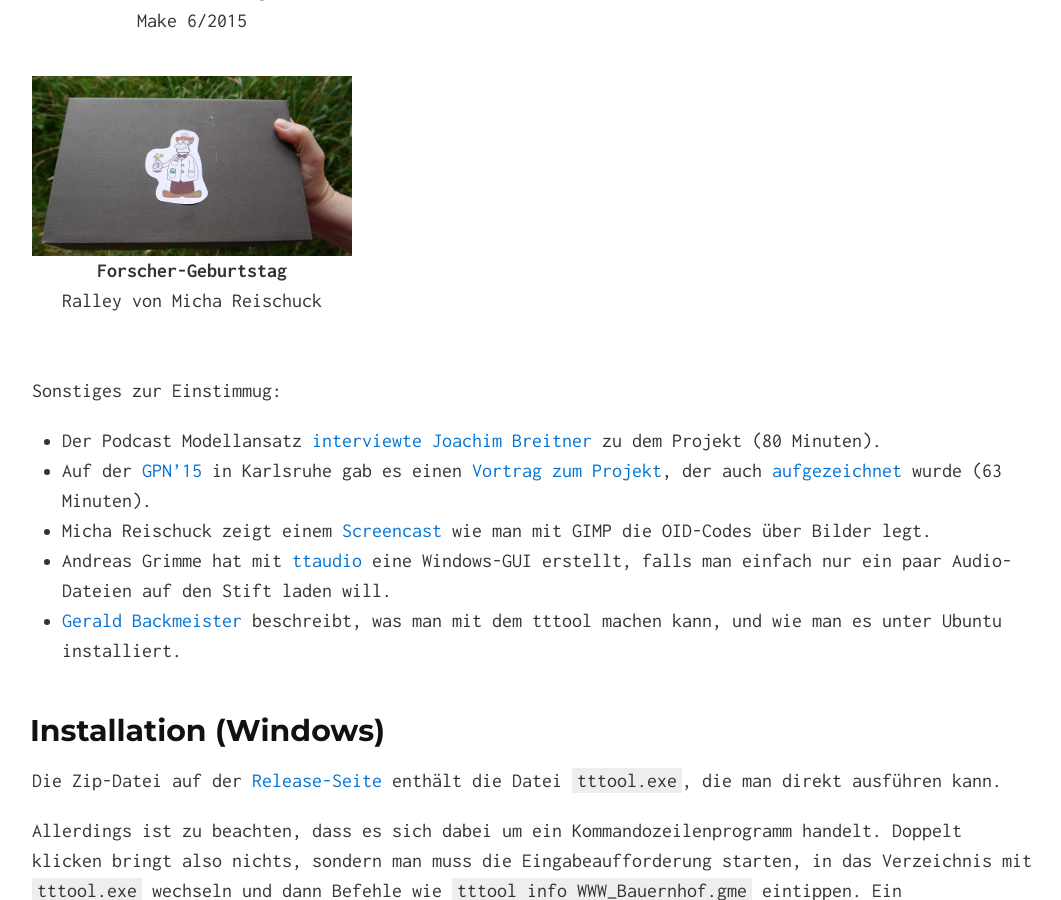
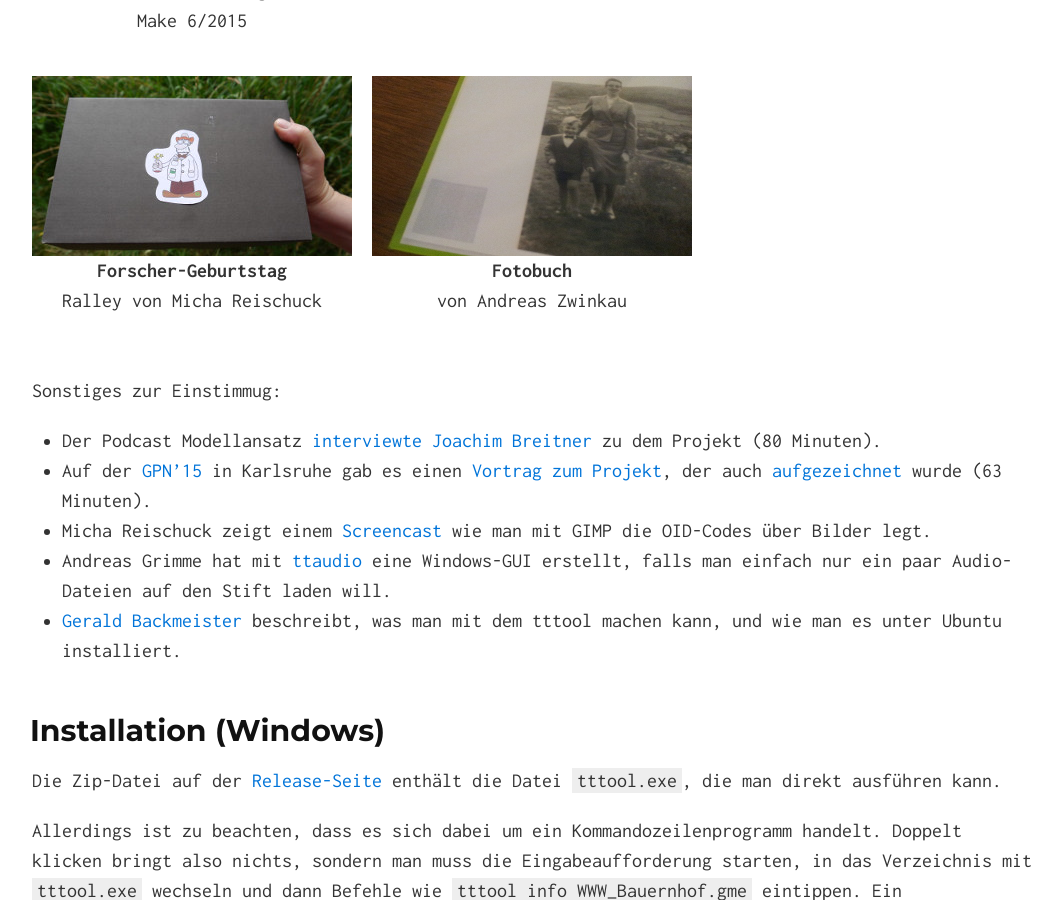
Before and after one commit to entropia/tip-toi-reveng, a Jekyll site: the page built from index.md, in a window 1280 px wide and 900 px high, scrolled down 1992 px. Shown: the whole window, without its empty margins (108-1169 px from the left). Built offline with Jekyll 4.4.1, drawn with Linux system fonts in a browser that asks for light colours.

Commit message:
fotobuch

```diff
--- a/index.md
+++ b/index.md
@@ -75,10 +75,16 @@ gallery:
   subtitle: von Achim
   link: https://lists.nomeata.de/archive/tiptoi/2016/001349.html
   img: /img/achim.jpg
+
 - title: Forscher-Geburtstag
   subtitle: Ralley von Micha Reischuck
   link: https://github.com/michote/tiptoi-forscher-geburtstag
   img: /img/forscher.jpg
+
+- title: Fotobuch
+  subtitle: von Andreas Zwinkau
+  link: http://beza1e1.tuxen.de/articles/tiptoi.html
+  img: /img/fotobuch.jpg
 
 ---
 
```
Also changed, not shown: img/fotobuch.jpg (added).
